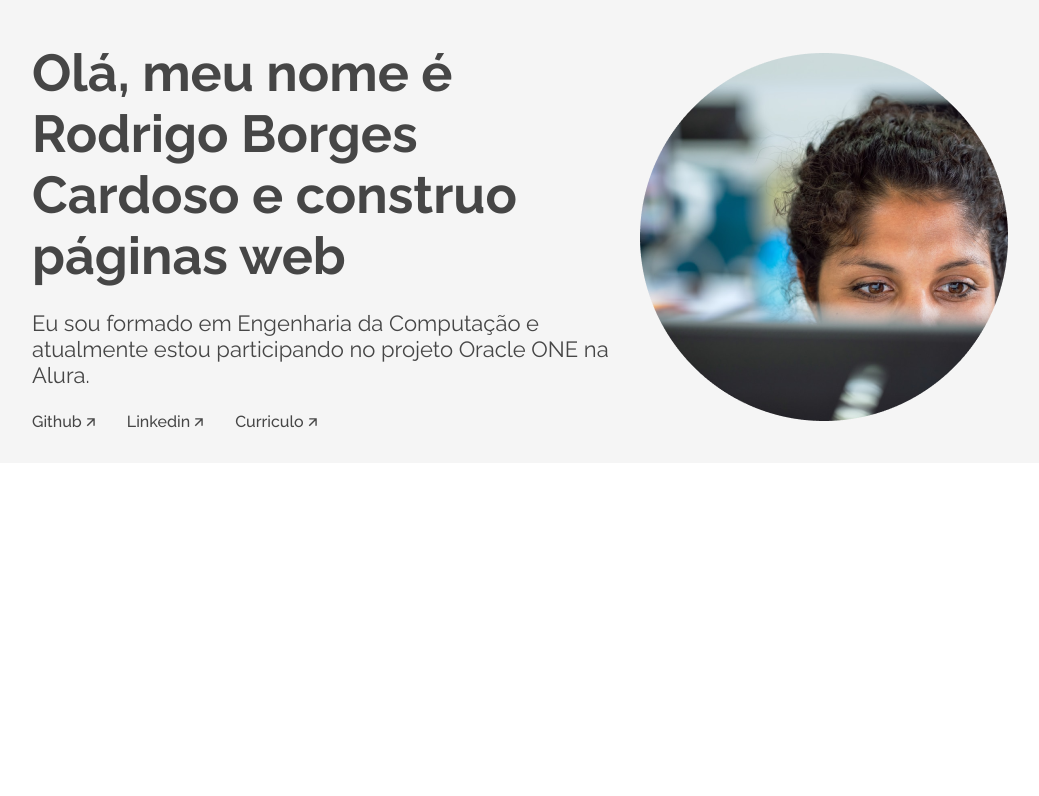
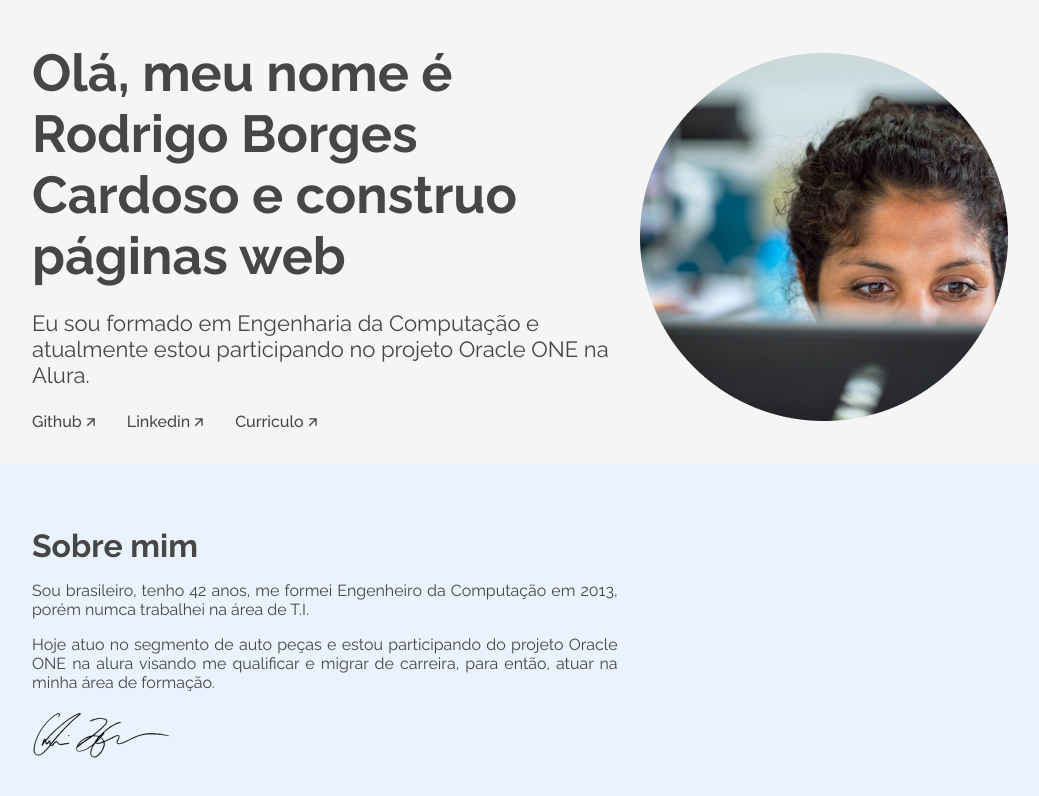
Before and after one commit to rodrigoborgescardoso/challenge-portfolio, a plain HTML site: page index.html in a window 1280 px wide. Shown: the part 76-872 px from the top of the page, without its empty margins (120-1159 px from the left). Before the commit the page ends 800 px from the top, so only its background shows below. Drawn offline with Linux system fonts and the light colour scheme.

Commit message:
Criação da seção Sobre mim

```diff
--- /dev/null
+++ b/assets/css/sobreMim/sobreMim-assinatura.css
@@ -0,0 +1,3 @@
+.sobre-mim__assinatura {
+    margin-top: 1rem;
+}
--- /dev/null
+++ b/assets/css/sobreMim/sobreMim-biografia.css
@@ -0,0 +1,8 @@
+.sobre-mim__biografia {
+    font-size: 1rem;
+    font-weight: 400;
+    line-height: 1.1875rem;
+    margin-top: 1rem;
+    text-align: justify;
+    width: 60%;
+}
--- /dev/null
+++ b/assets/css/sobreMim/sobreMim-titulo.css
@@ -0,0 +1,5 @@
+.sobre-mim__titulo {
+    font-size: 2rem;
+    font-weight: 700;
+    line-height: 2.375rem;
+}
--- /dev/null
+++ b/assets/css/sobreMim/sobreMim.css
@@ -0,0 +1,4 @@
+.sobre-mim {
+    background-color: var(--azul-claro);
+    padding: 4rem 9.5rem;
+}
--- a/index.html
+++ b/index.html
@@ -20,6 +20,10 @@
         <link rel="stylesheet" href="assets/css/redesSociais/redesSociais-lista.css">
         <link rel="stylesheet" href="assets/css/redesSociais/redesSociais-item.css">
         <link rel="stylesheet" href="assets/css/redesSociais/redesSociais-link.css">
+        <link rel="stylesheet" href="./assets/css/sobreMim/sobreMim.css">
+        <link rel="stylesheet" href="assets/css/sobreMim/sobreMim-titulo.css">
+        <link rel="stylesheet" href="assets/css/sobreMim/sobreMim-biografia.css">
+        <link rel="stylesheet" href="assets/css/sobreMim/sobreMim-assinatura.css">
     </head>
     <body>
         <header class="cabecalho">
@@ -50,7 +54,14 @@
                     <li class="redes-sociais__item"><a href="#" class="redes-sociais__link">Curriculo <img src="assets/images/arrow.png"></a></li>
                 </ul>
             </div>
-            <img class="foto" src="assets/images/profile.png" alt="Foto do perfil">
+            <img class="foto-perfil" src="assets/images/profile.png" alt="Foto do perfil">
+        </section>
+
+        <section class="sobre-mim">
+            <h2 class="sobre-mim__titulo">Sobre mim</h2>
+            <p class="sobre-mim__biografia">Sou brasileiro, tenho 42 anos, me formei Engenheiro da Computação em 2013, porém numca trabalhei na área de T.I.</p>
+            <p class="sobre-mim__biografia">Hoje atuo no segmento de auto peças e estou participando do projeto Oracle ONE na alura visando me qualificar e migrar de carreira, para então, atuar na minha área de formação. </p>
+            <img class="sobre-mim__assinatura" src="assets/images/signature.png">
         </section>
     </body>
 </html>
```
